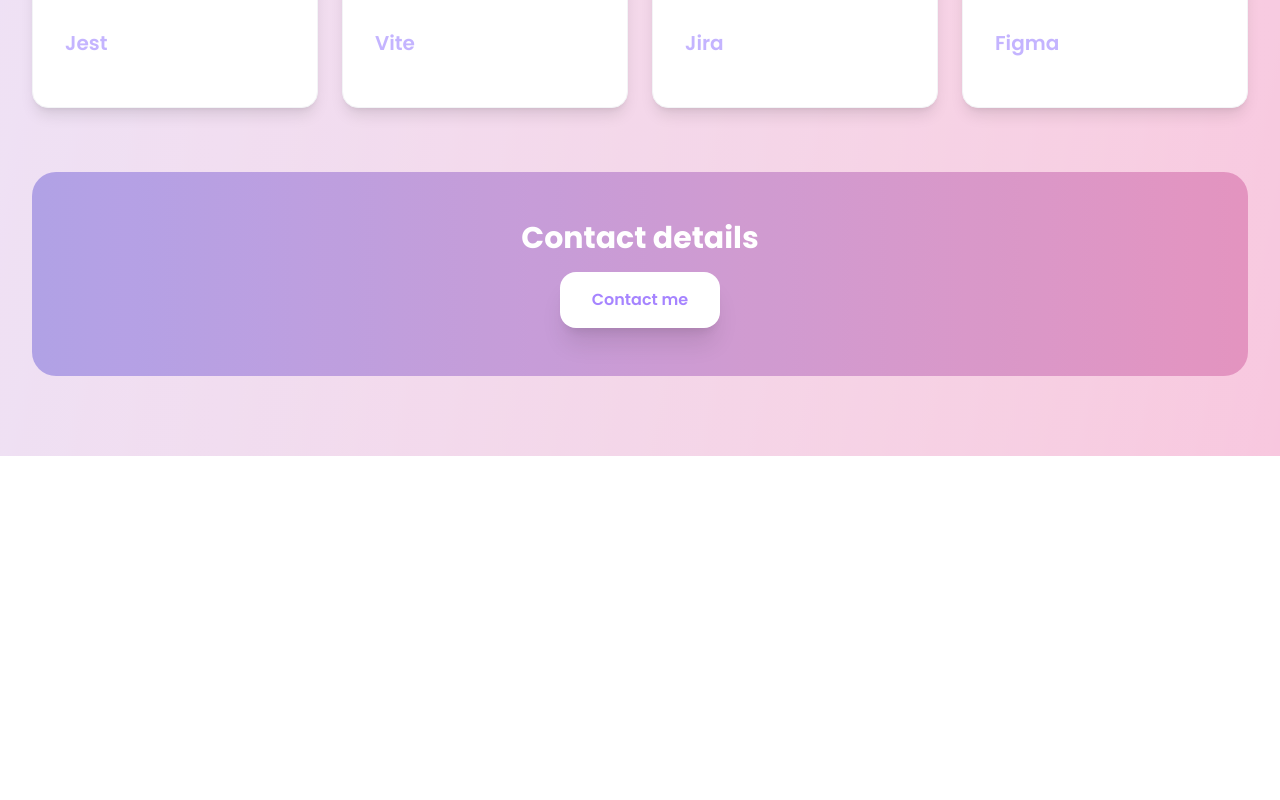
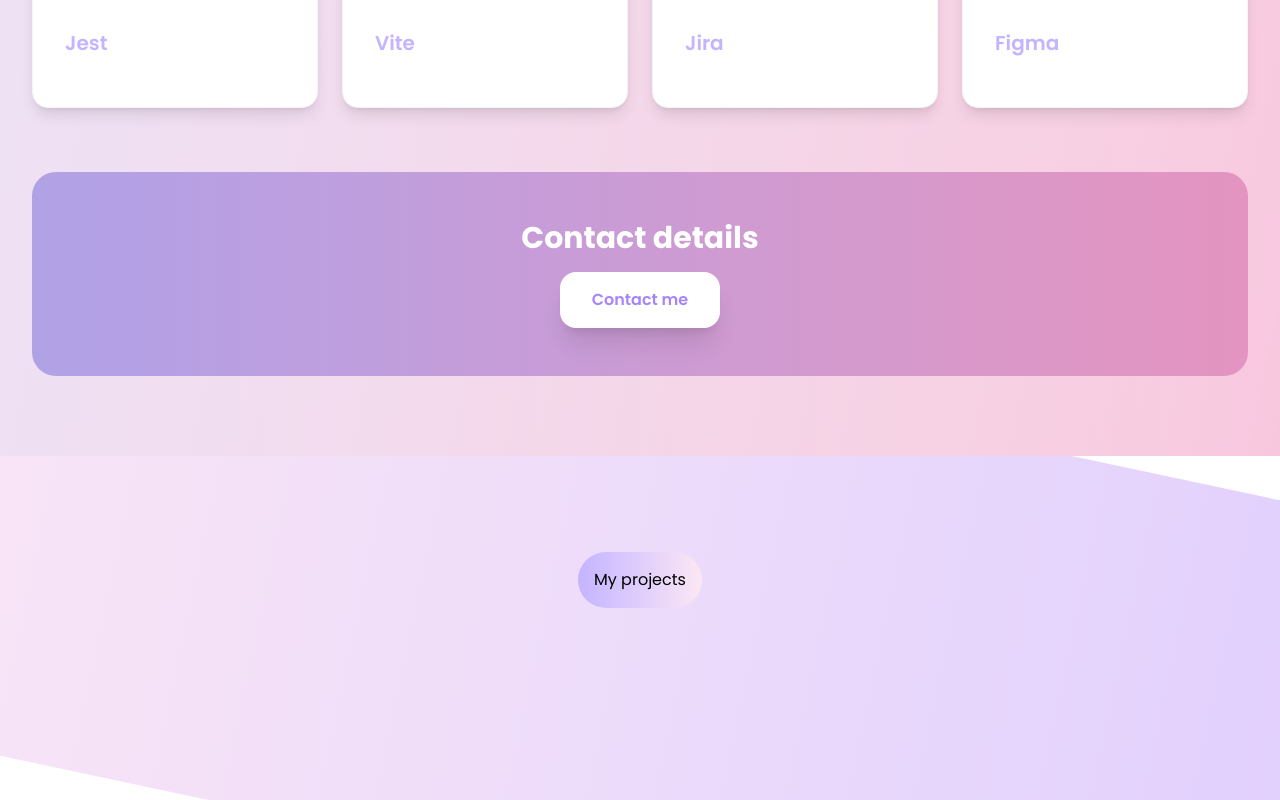
Before and after one commit to sofia-chiodi/my-portfolio, a React (Vite) app: page / in a window 1280 px wide. Shown: the part 1895-2695 px from the top of the page. Before the commit the page ends 2351 px from the top, so only its background shows below. Built offline with nearby package versions, Linux system fonts and the light colour scheme.

Commit message:
Creating Projects component

```diff
--- a/src/App.jsx
+++ b/src/App.jsx
@@ -1,6 +1,7 @@
 import { Header } from '@/components/Header/Header.jsx'
 import { Home } from '@/sections/Home/Home.jsx'
 import { About } from '@/sections/About/About.jsx'
+import { Projects } from '@/sections/Projects/Projects.jsx'
 
 function App() {
   return (
@@ -8,6 +9,7 @@ function App() {
       <Header />
       <Home />
       <About />
+      <Projects />
     </>
   )
 }
--- a/src/sections/Projects/Projects.jsx
+++ b/src/sections/Projects/Projects.jsx
@@ -0,0 +1,19 @@
+export const Projects = () => {
+  return (
+    <section id='projects' className='py-20 bg-white relative overflow-hidden'>
+      {/* Background */}
+      <div className='absolute inset-0 opacity-25'>
+        <div className='absolute top-0 left-0 w-full h-full bg-gradient-to-r from-pink-300 to-violet-600 transform rotate-12 scale-150'></div>
+      </div>
+
+      {/* Content */}
+      <div className='max-w-7xl mx-auto py-4 sm:px-6 lg:px-8 relative z-10'>
+        <div className='text-center mb-16'>
+          <div className='inline-flex items-center px-4 py-4 bg-gradient-to-r from-violet-300 to-pink-100 rounded-full mb-8'>
+            <span>My projects</span>
+          </div>
+        </div>
+      </div>
+    </section>
+  )
+}
```
